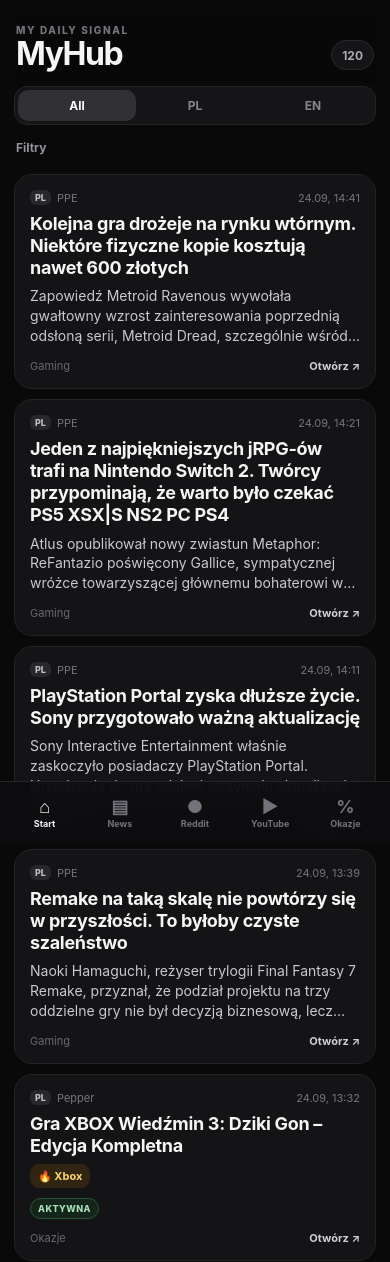
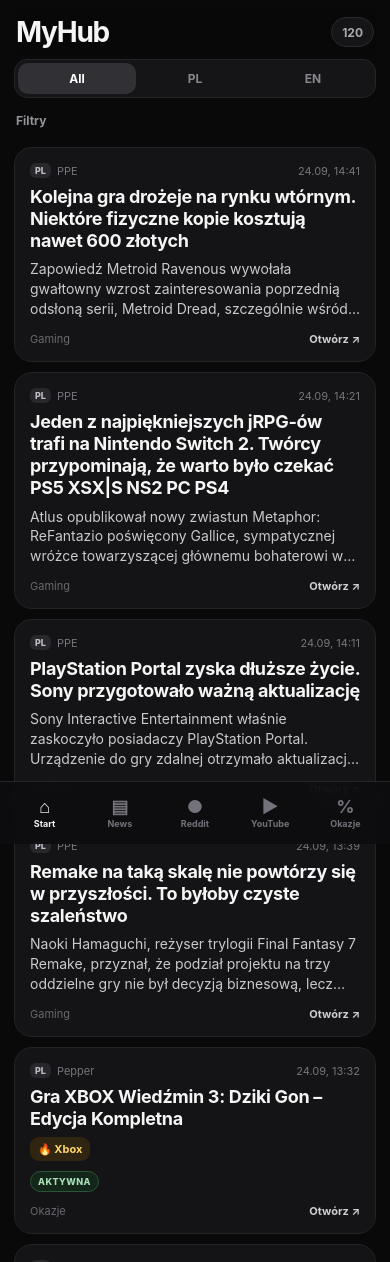
Before and after one commit to MikolajGrzelak/MyHub, a Flask app: page / in a window 390 px wide. Shown: the top 1262 px of the page. Run offline with Flask 3, Linux system fonts and the light colour scheme; some libraries are stand-ins or nearby versions.

Commit message:
Compact iPhone header and enable pull to refresh

```diff
--- a/static/css/app.css
+++ b/static/css/app.css
@@ -6,25 +6,23 @@
 }
 * { box-sizing: border-box; -webkit-tap-highlight-color: transparent; }
 html, body { margin: 0; min-height: 100%; background: #090909; }
-body { overscroll-behavior-y: none; }
+body { overscroll-behavior-y: auto; }
 a { color: inherit; }
 
 .app-shell {
   width: min(100%, 760px);
   margin: 0 auto;
-  padding: calc(env(safe-area-inset-top) + 14px) 14px calc(88px + env(safe-area-inset-bottom));
+  padding: 10px 14px calc(88px + env(safe-area-inset-bottom));
 }
 
 .app-header {
   position: sticky;
-  top: env(safe-area-inset-top);
+  top: 0;
   z-index: 20;
   display: flex;
   justify-content: space-between;
-  align-items: end;
-  padding: 10px 2px 12px;
-  margin-top: calc(-1 * env(safe-area-inset-top));
-  padding-top: calc(10px + env(safe-area-inset-top));
+  align-items: center;
+  padding: 7px 2px 8px;
   background: rgba(9,9,9,.94);
   backdrop-filter: blur(20px);
   -webkit-backdrop-filter: blur(20px);
@@ -37,7 +35,8 @@ a { color: inherit; }
   font-weight: 800;
   color: #74747c;
 }
-h1 { margin: 0; font-size: 32px; line-height: 1; letter-spacing: -.045em; }
+h1 { margin: 0; font-size: 28px; line-height: 1; letter-spacing: -.045em; }
+.app-header .eyebrow { display: none; }
 .count-badge {
   min-width: 36px;
   height: 30px;
@@ -258,3 +257,22 @@ h1 { margin: 0; font-size: 32px; line-height: 1; letter-spacing: -.045em; }
   .filters { grid-template-columns: 1fr; }
   .reset { grid-column: auto; }
 }
+
+.pull-refresh {
+  position: fixed;
+  top: calc(env(safe-area-inset-top) + 8px);
+  left: 50%;
+  z-index: 100;
+  transform: translate(-50%, -48px);
+  padding: 7px 11px;
+  border-radius: 999px;
+  background: #202024;
+  border: 1px solid #34343a;
+  color: #d8d8dc;
+  font-size: 11px;
+  font-weight: 750;
+  opacity: 0;
+  transition: transform .16s ease, opacity .16s ease;
+  pointer-events: none;
+}
+.pull-refresh.visible { transform: translate(-50%, 0); opacity: 1; }
```
